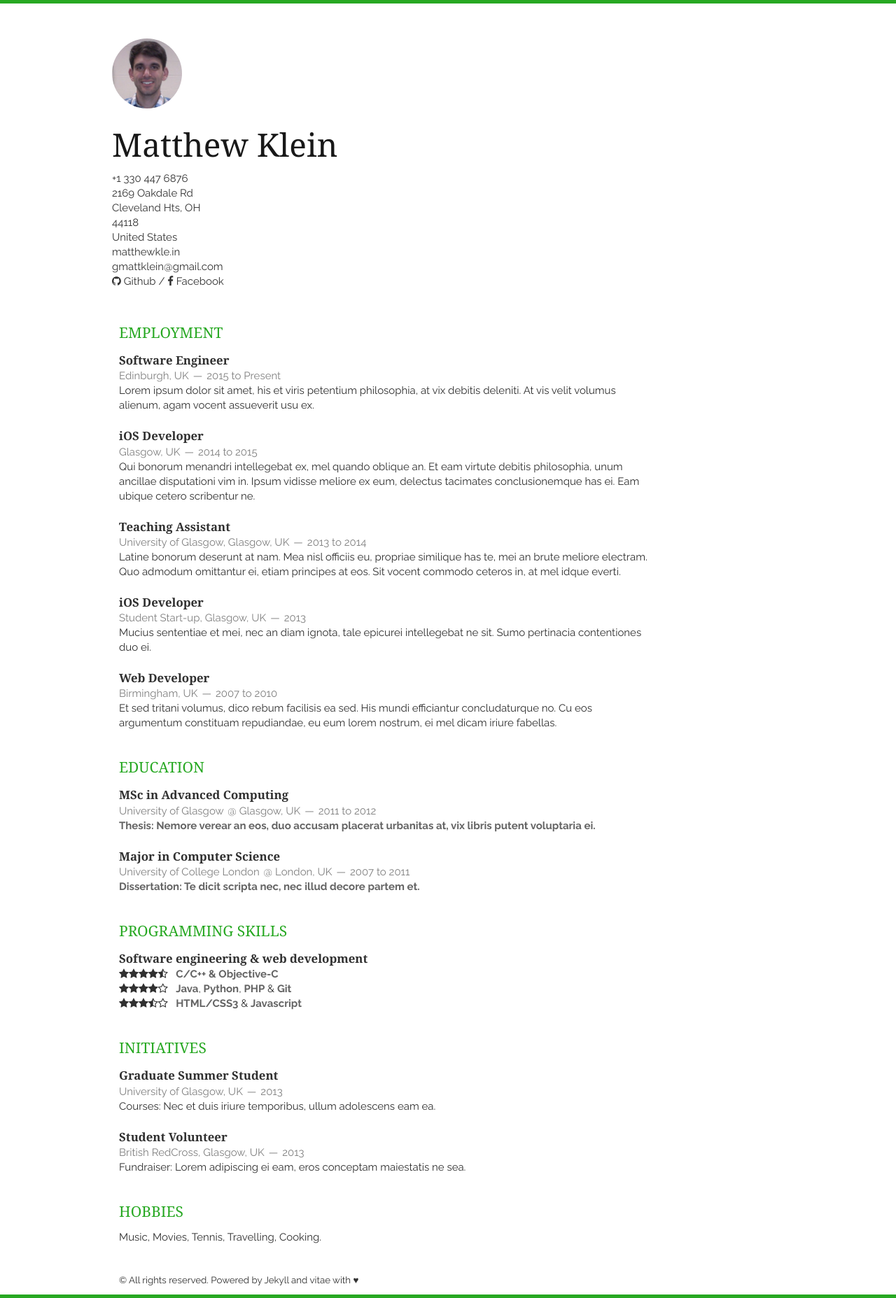
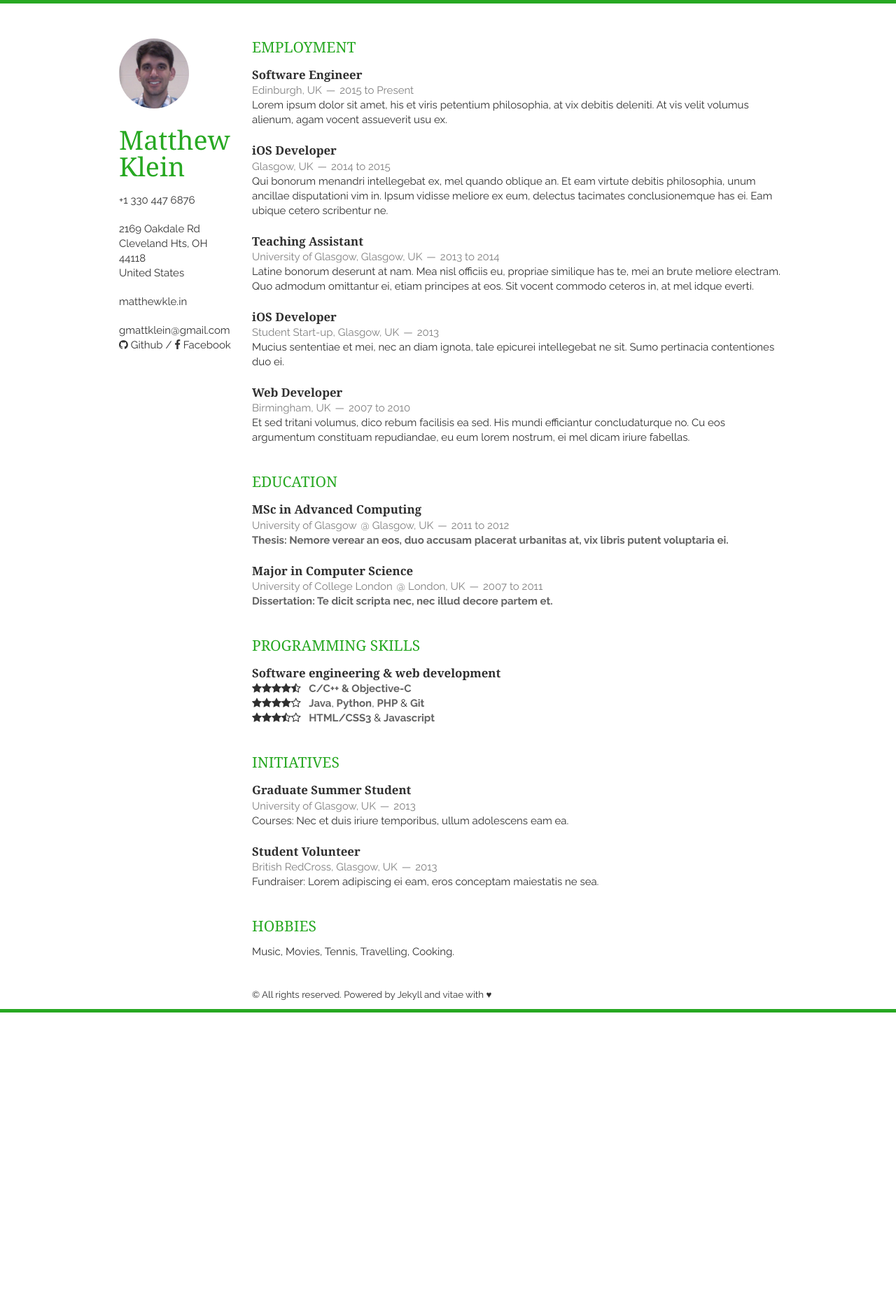
Before and after one commit to kleinma/kleinma.github.io, a Jekyll site: the page built from index.html, in a window 1280 px wide. Shown: the whole page at 70% size. Built offline with Jekyll 4.4.1, drawn with Linux system fonts in a browser that asks for light colours; nearby versions of some CDN libraries; Markdown is read by kramdown in place of the engine named in the settings; the list of posts is cut into pages by our own code; after the commit the page ends 1447 px from its top, so only the background shows below that.

Commit message:
Reverted layout and sidebar. Need to explore css file.

```diff
--- a/_includes/sidebar.html
+++ b/_includes/sidebar.html
@@ -1,5 +1,5 @@
-<div class="sidebar">
-    <div class="container">
+<div class="container">
+    <header class="three columns">
         <img src="{{ site.baseurl }}static/img/profile.png" class="me">
         <h1>{{ site.name }}</h1>
 	{% if page.title == "R" %}
@@ -24,5 +24,16 @@
             <a href="https://github.com/{{ site.github }}"><i class="fa fa-github"></i> Github</a> /
             <a href="https://facebook.com/{{ site.facebook }}"><i class="fa fa-facebook"></i> Facebook</a>
         </p>
+    </header>
+
+    <div class="thirteen columns clearfix">
+
+      {{ content }}
+
+      <footer class="thirteen columns">
+	<p>© All rights reserved. Powered by <a href="http://jekyllrb.com/">Jekyll</a> and
+	  <a href="https://www.github.com/biomadeira/vitae">vitae</a> with ♥</p>
+      </footer>
     </div>
+
 </div>
--- a/_layouts/layout.html
+++ b/_layouts/layout.html
@@ -6,16 +6,6 @@
 <body>
 
 {% include sidebar.html %}
-
-<div class="content container">
-
-  {{ content }}
-
-  <footer class="thirteen columns">
-    <p>© All rights reserved. Powered by <a href="http://jekyllrb.com/">Jekyll</a> and
-      <a href="https://www.github.com/biomadeira/vitae">vitae</a> with ♥</p>
-  </footer>
-</div>
 
 <script>
   (function(i,s,o,g,r,a,m){i['GoogleAnalyticsObject']=r;i[r]=i[r]||function(){
```
